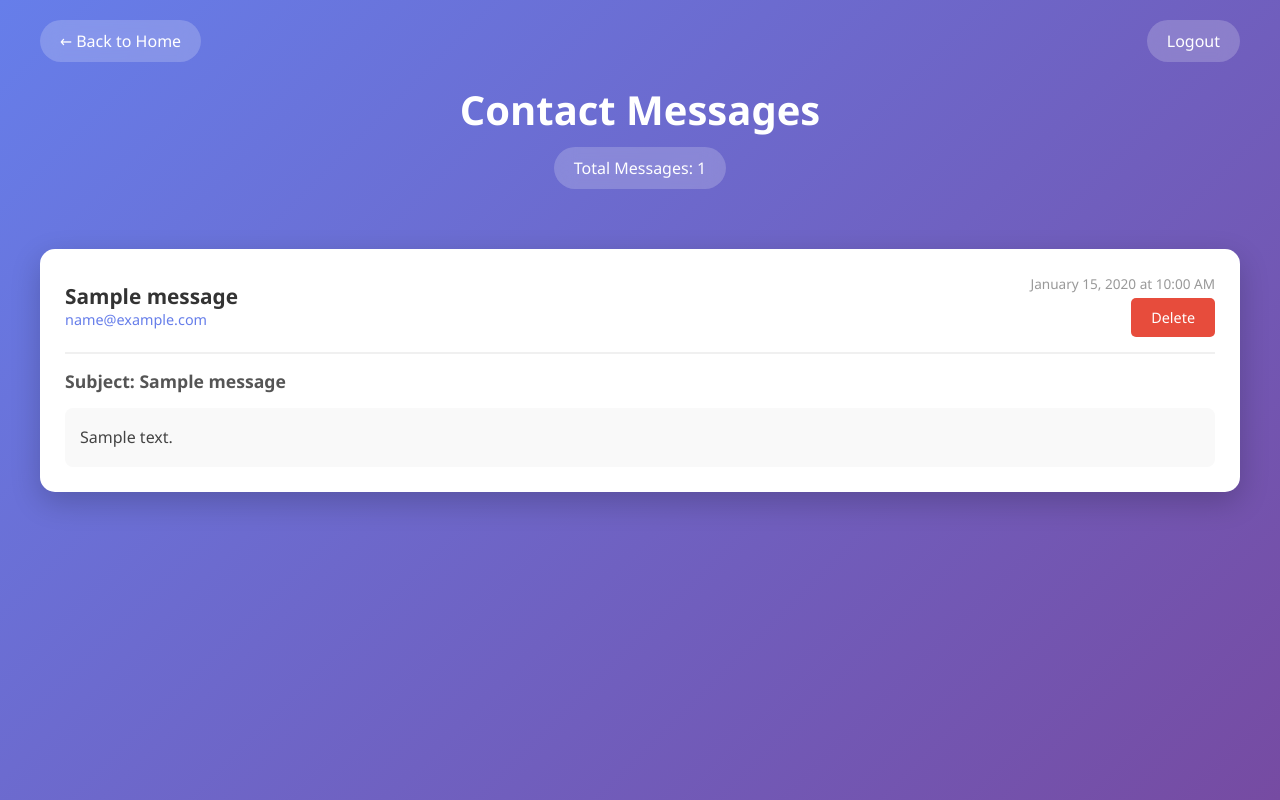
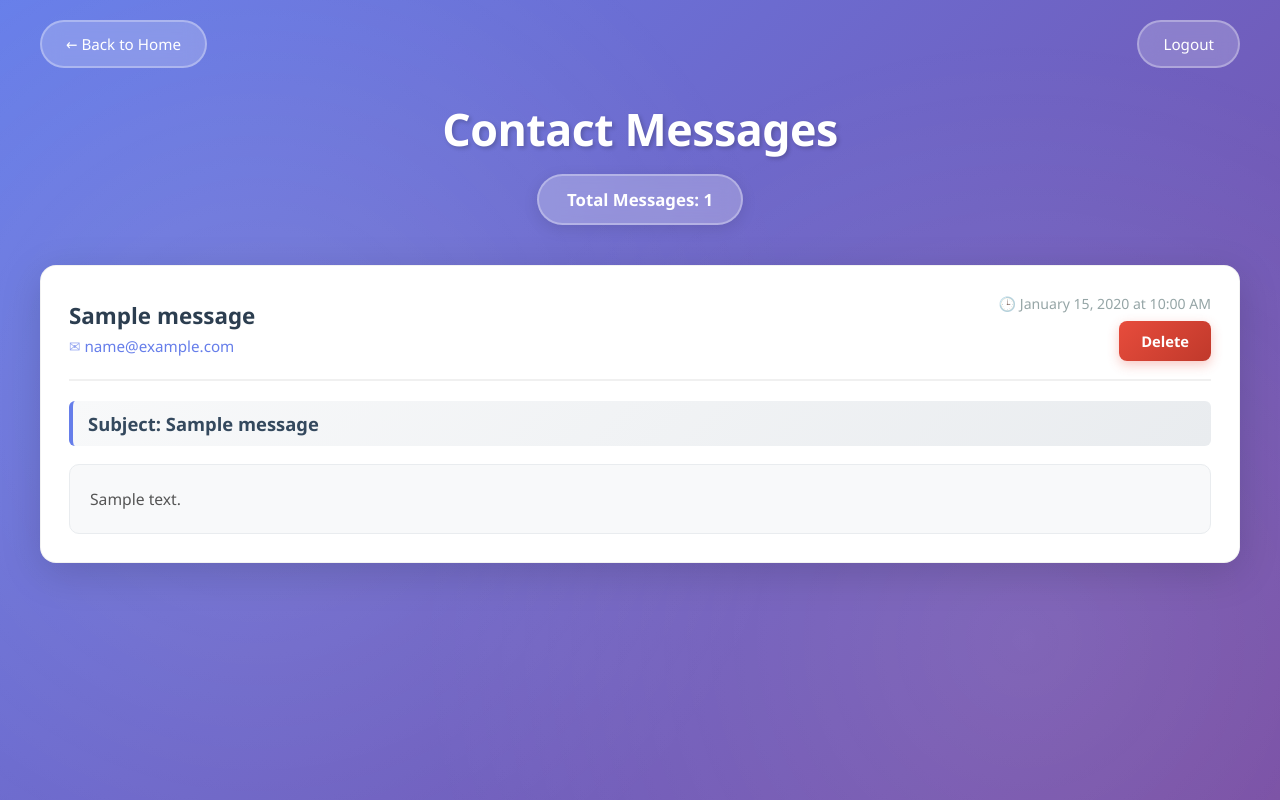
Before and after one commit to 0698113787/Portfolio_with_admin_cause_email_dont_work, a Flask app: page /admin/dashboard in a window 1280 px wide. Run offline with Flask 3, Linux system fonts and the light colour scheme; the visitor is signed in with stand-in values (Sample User, id 1); tables that the repository leaves empty hold one stand-in row (values such as "Sample post").

Commit message:
adding the reuirements.txt

```diff
--- a/app.py
+++ b/app.py
@@ -10,11 +10,11 @@ app.config['SQLALCHEMY_TRACK_MODIFICATIONS'] = False
 
 db = SQLAlchemy(app)
 
-# Admin credentials
+#Admin credentials
 ADMIN_USERNAME = 'Andile'
 ADMIN_PASSWORD = '2010'
 
-# Database Model
+#Database Model
 class Message(db.Model):
     id = db.Column(db.Integer, primary_key=True)
     name = db.Column(db.String(100), nullable=False)
@@ -27,7 +27,7 @@ class Message(db.Model):
     def __repr__(self):
         return f'<Message {self.id} from {self.name}>'
 
-# Create tables
+#Create tables
 with app.app_context():
     db.create_all()
 
--- /dev/null
+++ b/requirements.txt
@@ -0,0 +1,6 @@
+Flask==3.0.3
+Flask-SQLAlchemy==3.1.1
+SQLAlchemy==2.0.30
+Werkzeug==3.0.3
+gunicorn==22.0.0
+python-dotenv==1.0.1
--- a/static/admin.css
+++ b/static/admin.css
@@ -0,0 +1,354 @@
+/* Reset and Base Styles */
+* {
+    margin: 0;
+    padding: 0;
+    box-sizing: border-box;
+}
+
+body {
+    font-family: 'Segoe UI', Tahoma, Geneva, Verdana, sans-serif;
+    background: linear-gradient(135deg, #667eea 0%, #764ba2 100%);
+    min-height: 100vh;
+    padding: 20px;
+    position: relative;
+}
+
+body::before {
+    content: '';
+    position: fixed;
+    top: 0;
+    left: 0;
+    width: 100%;
+    height: 100%;
+    background:
+        radial-gradient(circle at 20% 50%, rgba(255, 255, 255, 0.1) 0%, transparent 50%),
+        radial-gradient(circle at 80% 80%, rgba(255, 255, 255, 0.1) 0%, transparent 50%);
+    pointer-events: none;
+    z-index: 0;
+}
+
+/* Container */
+.container {
+    max-width: 1200px;
+    margin: 0 auto;
+    position: relative;
+    z-index: 1;
+}
+
+/* Top Bar */
+.top-bar {
+    display: flex;
+    justify-content: space-between;
+    align-items: center;
+    margin-bottom: 30px;
+    animation: slideDown 0.6s ease-out;
+}
+
+/* Buttons */
+.logout-btn,
+.back-link {
+    background: rgba(255, 255, 255, 0.2);
+    color: white;
+    padding: 12px 24px;
+    border: 2px solid rgba(255, 255, 255, 0.3);
+    border-radius: 30px;
+    cursor: pointer;
+    text-decoration: none;
+    display: inline-block;
+    backdrop-filter: blur(10px);
+    transition: all 0.3s ease;
+    font-weight: 500;
+    font-size: 0.95em;
+}
+
+.logout-btn:hover,
+.back-link:hover {
+    background: rgba(255, 255, 255, 0.35);
+    border-color: rgba(255, 255, 255, 0.5);
+    transform: translateY(-2px);
+    box-shadow: 0 5px 15px rgba(0, 0, 0, 0.2);
+}
+
+/* Header Section */
+.header {
+    text-align: center;
+    margin-bottom: 40px;
+    animation: fadeIn 0.8s ease-out;
+}
+
+h1 {
+    color: white;
+    margin-bottom: 15px;
+    font-size: 2.8em;
+    font-weight: 700;
+    text-shadow: 2px 2px 4px rgba(0, 0, 0, 0.2);
+    letter-spacing: -0.5px;
+}
+
+.count {
+    background: rgba(255, 255, 255, 0.25);
+    color: white;
+    padding: 12px 28px;
+    border-radius: 30px;
+    display: inline-block;
+    backdrop-filter: blur(10px);
+    font-weight: 600;
+    font-size: 1.05em;
+    border: 2px solid rgba(255, 255, 255, 0.3);
+    box-shadow: 0 4px 15px rgba(0, 0, 0, 0.1);
+}
+
+/* Alert Messages */
+.alert {
+    padding: 15px 25px;
+    border-radius: 12px;
+    margin-bottom: 25px;
+    text-align: center;
+    font-weight: 500;
+    animation: slideDown 0.5s ease-out;
+    backdrop-filter: blur(10px);
+}
+
+.alert-success {
+    background: rgba(76, 175, 80, 0.95);
+    color: white;
+    border: 2px solid rgba(255, 255, 255, 0.3);
+    box-shadow: 0 4px 15px rgba(76, 175, 80, 0.3);
+}
+
+/* Message Cards */
+.message-card {
+    background: white;
+    border-radius: 16px;
+    padding: 28px;
+    margin-bottom: 24px;
+    box-shadow: 0 10px 40px rgba(0, 0, 0, 0.15);
+    transition: all 0.3s ease;
+    animation: fadeInUp 0.6s ease-out backwards;
+    border: 1px solid rgba(0, 0, 0, 0.05);
+}
+
+.message-card:hover {
+    transform: translateY(-8px);
+    box-shadow: 0 15px 50px rgba(0, 0, 0, 0.25);
+}
+
+/* Staggered animation for cards */
+.message-card:nth-child(1) { animation-delay: 0.1s; }
+.message-card:nth-child(2) { animation-delay: 0.2s; }
+.message-card:nth-child(3) { animation-delay: 0.3s; }
+.message-card:nth-child(4) { animation-delay: 0.4s; }
+.message-card:nth-child(5) { animation-delay: 0.5s; }
+
+.message-header {
+    display: flex;
+    justify-content: space-between;
+    align-items: center;
+    margin-bottom: 20px;
+    padding-bottom: 18px;
+    border-bottom: 2px solid #f0f0f0;
+}
+
+.name {
+    font-weight: 700;
+    font-size: 1.4em;
+    color: #2c3e50;
+    margin-bottom: 5px;
+}
+
+.email {
+    color: #667eea;
+    font-size: 0.95em;
+    font-weight: 500;
+}
+
+.email::before {
+    content: '✉ ';
+    opacity: 0.7;
+}
+
+.date {
+    color: #95a5a6;
+    font-size: 0.88em;
+    margin-bottom: 8px;
+    font-weight: 500;
+}
+
+.date::before {
+    content: '🕒 ';
+    opacity: 0.7;
+}
+
+.subject {
+    font-weight: 600;
+    color: #34495e;
+    margin: 18px 0;
+    font-size: 1.15em;
+    padding: 10px 15px;
+    background: linear-gradient(135deg, #f8f9fa 0%, #e9ecef 100%);
+    border-left: 4px solid #667eea;
+    border-radius: 6px;
+}
+
+.message-body {
+    color: #555;
+    line-height: 1.8;
+    white-space: pre-wrap;
+    background: #f8f9fa;
+    padding: 20px;
+    border-radius: 10px;
+    margin-top: 15px;
+    border: 1px solid #e9ecef;
+    font-size: 0.98em;
+}
+
+/* Delete Button */
+.delete-btn {
+    background: linear-gradient(135deg, #e74c3c 0%, #c0392b 100%);
+    color: white;
+    border: none;
+    padding: 10px 22px;
+    border-radius: 8px;
+    cursor: pointer;
+    font-size: 0.92em;
+    transition: all 0.3s ease;
+    text-decoration: none;
+    display: inline-block;
+    font-weight: 600;
+    box-shadow: 0 4px 12px rgba(231, 76, 60, 0.3);
+}
+
+.delete-btn:hover {
+    background: linear-gradient(135deg, #c0392b 0%, #a93226 100%);
+    transform: translateY(-2px);
+    box-shadow: 0 6px 16px rgba(231, 76, 60, 0.4);
+}
+
+.delete-btn:active {
+    transform: translateY(0);
+}
+
+/* Empty State */
+.empty-state {
+    text-align: center;
+    color: white;
+    font-size: 1.3em;
+    margin-top: 60px;
+    background: rgba(255, 255, 255, 0.15);
+    padding: 50px;
+    border-radius: 20px;
+    backdrop-filter: blur(10px);
+    border: 2px solid rgba(255, 255, 255, 0.2);
+    animation: fadeIn 1s ease-out;
+}
+
+.empty-state p:first-child {
+    font-size: 3em;
+    margin-bottom: 15px;
+}
+
+.empty-state p:last-child {
+    font-weight: 500;
+    line-height: 1.6;
+}
+
+/* Animations */
+@keyframes fadeIn {
+    from {
+        opacity: 0;
+    }
+    to {
+        opacity: 1;
+    }
+}
+
+@keyframes slideDown {
+    from {
+        opacity: 0;
+        transform: translateY(-20px);
+    }
+    to {
+        opacity: 1;
+        transform: translateY(0);
+    }
+}
+
+@keyframes fadeInUp {
+    from {
+        opacity: 0;
+        transform: translateY(30px);
+    }
+    to {
+        opacity: 1;
+        transform: translateY(0);
+    }
+}
+
+/* Responsive Design */
+@media (max-width: 768px) {
+    body {
+        padding: 15px;
+    }
+
+    h1 {
+        font-size: 2em;
+    }
+
+    .message-card {
+        padding: 20px;
+    }
+
+    .message-header {
+        flex-direction: column;
+        align-items: flex-start;
+    }
+
+    .message-header > div:last-child {
+        margin-top: 15px;
+        text-align: left !important;
+        width: 100%;
+    }
+
+    .delete-btn {
+        width: 100%;
+        margin-top: 10px;
+    }
+
+    .top-bar {
+        flex-direction: column;
+        gap: 10px;
+    }
+
+    .logout-btn,
+    .back-link {
+        width: 100%;
+        text-align: center;
+    }
+
+    .empty-state {
+        padding: 30px 20px;
+        font-size: 1.1em;
+    }
+}
+
+/* Scrollbar Styling */
+::-webkit-scrollbar {
+    width: 12px;
+}
+
+::-webkit-scrollbar-track {
+    background: rgba(255, 255, 255, 0.1);
+    border-radius: 10px;
+}
+
+::-webkit-scrollbar-thumb {
+    background: rgba(255, 255, 255, 0.3);
+    border-radius: 10px;
+    border: 2px solid transparent;
+    background-clip: padding-box;
+}
+
+::-webkit-scrollbar-thumb:hover {
+    background: rgba(255, 255, 255, 0.5);
+    background-clip: padding-box;
+}
--- a/templates/admin.html
+++ b/templates/admin.html
@@ -3,191 +3,18 @@
 <head>
     <meta charset="UTF-8">
     <meta name="viewport" content="width=device-width, initial-scale=1.0">
-    <title>Admin Dashboard</title>
-    <style>
-        * {
-            margin: 0;
-            padding: 0;
-            box-sizing: border-box;
-        }
-
-        body {
-            font-family: 'Segoe UI', Tahoma, Geneva, Verdana, sans-serif;
-            background: linear-gradient(135deg, #667eea 0%, #764ba2 100%);
-            min-height: 100vh;
-            padding: 20px;
-        }
-
-        .container {
-            max-width: 1200px;
-            margin: 0 auto;
-        }
-
-        .top-bar {
-            display: flex;
-            justify-content: space-between;
-            align-items: center;
-            margin-bottom: 20px;
-        }
-
-        .logout-btn {
-            background: rgba(255, 255, 255, 0.2);
-            color: white;
-            padding: 10px 20px;
-            border: none;
-            border-radius: 25px;
-            cursor: pointer;
-            text-decoration: none;
-            display: inline-block;
-            backdrop-filter: blur(10px);
-            transition: background 0.3s ease;
-        }
-
-        .logout-btn:hover {
-            background: rgba(255, 255, 255, 0.3);
-        }
-
-        h1 {
-            color: white;
-            text-align: center;
-            margin-bottom: 10px;
-            font-size: 2.5em;
-        }
-
-        .count {
-            background: rgba(255, 255, 255, 0.2);
-            color: white;
-            padding: 10px 20px;
-            border-radius: 25px;
-            display: inline-block;
-            margin-bottom: 30px;
-            backdrop-filter: blur(10px);
-        }
-
-        .header {
-            text-align: center;
-            margin-bottom: 30px;
-        }
-
-        .message-card {
-            background: white;
-            border-radius: 15px;
-            padding: 25px;
-            margin-bottom: 20px;
-            box-shadow: 0 10px 30px rgba(0, 0, 0, 0.2);
-            transition: transform 0.3s ease;
-        }
-
-        .message-card:hover {
-            transform: translateY(-5px);
-        }
-
-        .message-header {
-            display: flex;
-            justify-content: space-between;
-            align-items: center;
-            margin-bottom: 15px;
-            padding-bottom: 15px;
-            border-bottom: 2px solid #f0f0f0;
-        }
-
-        .name {
-            font-weight: bold;
-            font-size: 1.3em;
-            color: #333;
-        }
-
-        .email {
-            color: #667eea;
-            font-size: 0.9em;
-        }
-
-        .date {
-            color: #999;
-            font-size: 0.85em;
-            margin-bottom: 5px;
-        }
-
-        .subject {
-            font-weight: 600;
-            color: #555;
-            margin: 15px 0;
-            font-size: 1.1em;
-        }
-
-        .message-body {
-            color: #444;
-            line-height: 1.8;
-            white-space: pre-wrap;
-            background: #f9f9f9;
-            padding: 15px;
-            border-radius: 8px;
-            margin-top: 10px;
-        }
-
-        .delete-btn {
-            background: #e74c3c;
-            color: white;
-            border: none;
-            padding: 10px 20px;
-            border-radius: 5px;
-            cursor: pointer;
-            font-size: 0.9em;
-            transition: background 0.3s ease;
-            text-decoration: none;
-            display: inline-block;
-        }
-
-        .delete-btn:hover {
-            background: #c0392b;
-        }
-
-        .empty-state {
-            text-align: center;
-            color: white;
-            font-size: 1.2em;
-            margin-top: 50px;
-            background: rgba(255, 255, 255, 0.1);
-            padding: 40px;
-            border-radius: 15px;
-            backdrop-filter: blur(10px);
-        }
-
-        .back-link {
-            color: white;
-            text-decoration: none;
-            padding: 10px 20px;
-            background: rgba(255, 255, 255, 0.2);
-            border-radius: 25px;
-            backdrop-filter: blur(10px);
-            transition: background 0.3s ease;
-            display: inline-block;
-        }
-
-        .back-link:hover {
-            background: rgba(255, 255, 255, 0.3);
-        }
-
-        .alert {
-            padding: 12px 20px;
-            border-radius: 8px;
-            margin-bottom: 20px;
-            text-align: center;
-        }
-
-        .alert-success {
-            background: rgba(76, 175, 80, 0.9);
-            color: white;
-        }
-    </style>
+    <title>Admin Dashboard - Contact Messages</title>
+    <link rel="stylesheet" href="{{ url_for('static', filename='admin.css') }}">
 </head>
 <body>
     <div class="container">
+        <!-- Top Navigation Bar -->
         <div class="top-bar">
             <a href="{{ url_for('home') }}" class="back-link">← Back to Home</a>
-            <a href="{{ url_for('admin_logout') }}" class="logout-btn">Logout</a>
+            <a href="{{ url_for('home') }}" class="logout-btn">Logout</a>
         </div>
 
+        <!-- Flash Messages -->
         {% with messages = get_flashed_messages(with_categories=true) %}
             {% if messages %}
                 {% for category, message in messages %}
@@ -196,11 +23,13 @@
             {% endif %}
         {% endwith %}
 
+        <!-- Page Header -->
         <div class="header">
             <h1>Contact Messages</h1>
             <div class="count">Total Messages: {{ messages|length }}</div>
         </div>
 
+        <!-- Messages Display -->
         {% if messages %}
             {% for msg in messages %}
             <div class="message-card">
@@ -223,6 +52,7 @@
             </div>
             {% endfor %}
         {% else %}
+            <!-- Empty State -->
             <div class="empty-state">
                 <p>📭</p>
                 <p>No messages yet. Waiting for your first contact form submission!</p>
```
Also changed, not shown: instance/messages.db, 3 other files.
